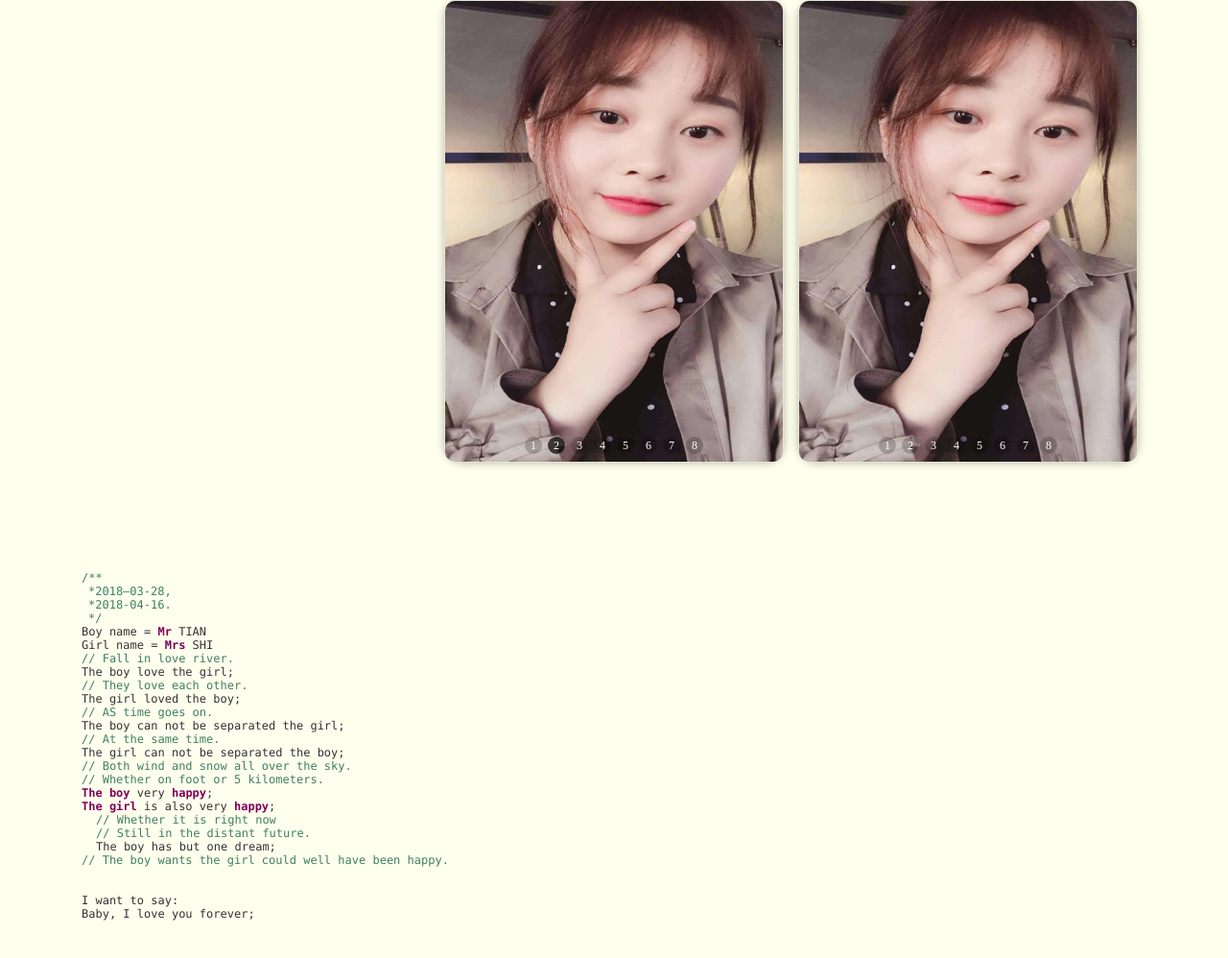
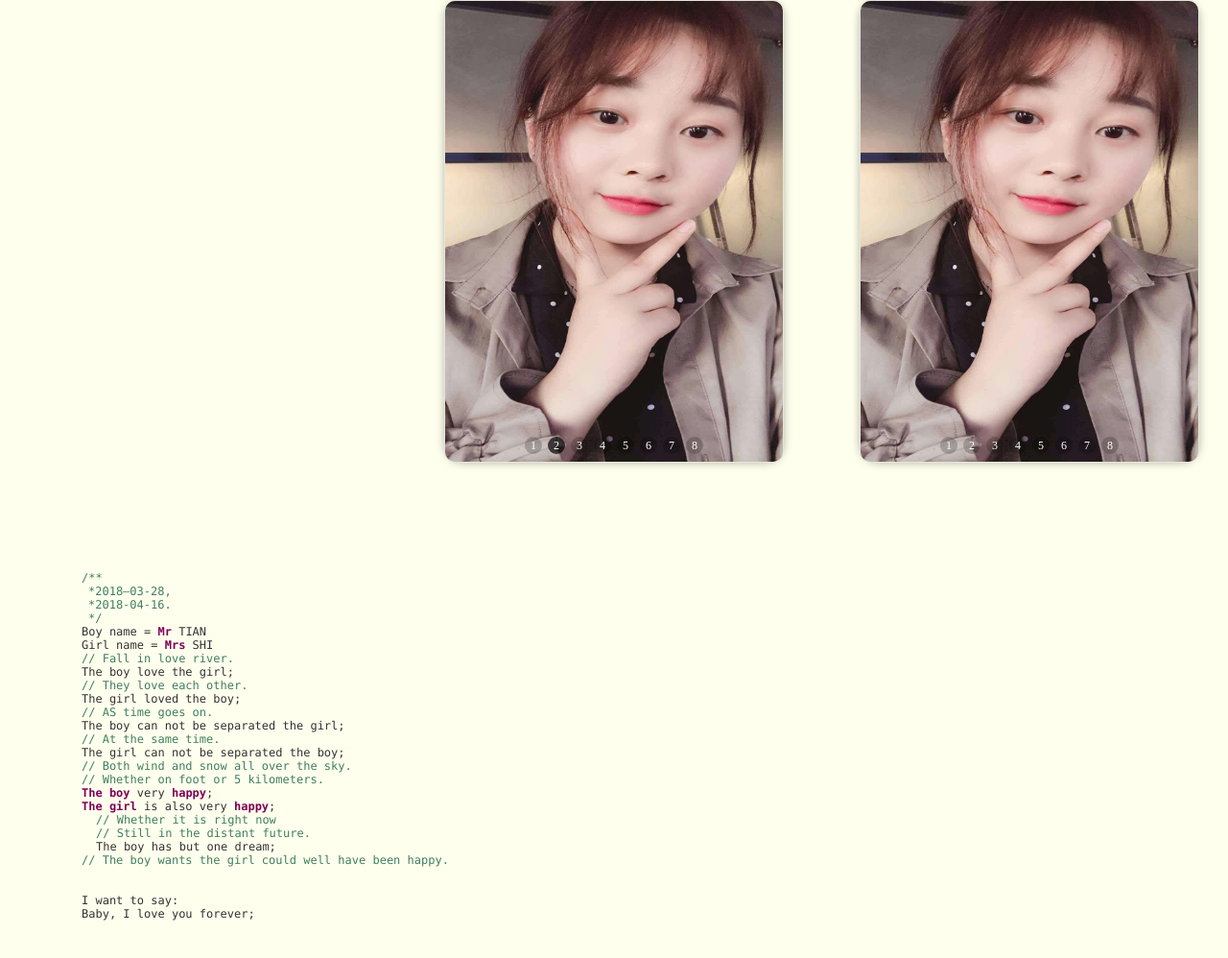
Before and after one commit to mustard93/mustard93.github.com, a plain HTML site: page index.html in a window 1280 px wide. Shown: the top 998 px of the page at 96% size. Drawn offline with Linux system fonts and the light colour scheme.

Commit message:
修改样式

```diff
--- a/css/style.css
+++ b/css/style.css
@@ -24,7 +24,7 @@ ul{
 .content1{
 	position: absolute;
 	top: 0;
-	left: 65%;
+	left: 70%;
 }
 .a-content{
 	border: 1px solid rgba(0,0,0,0.1);
```
